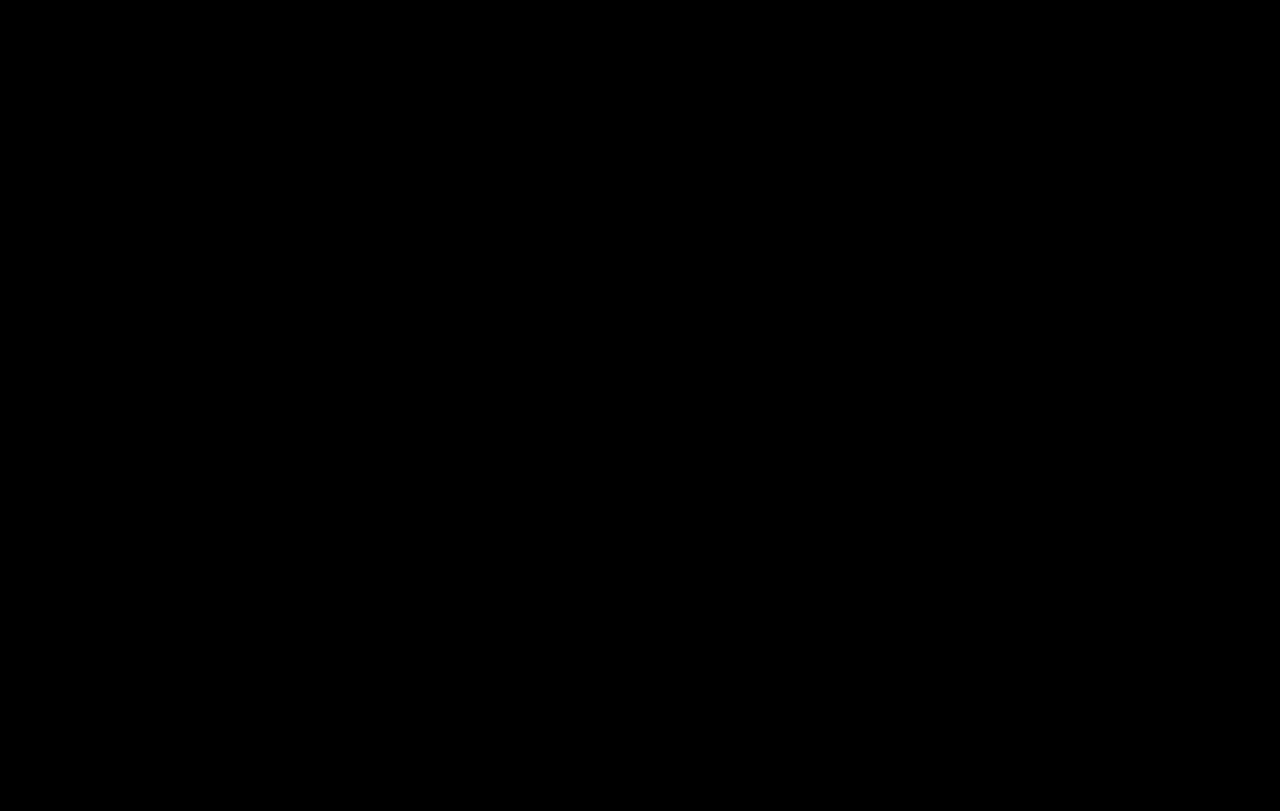
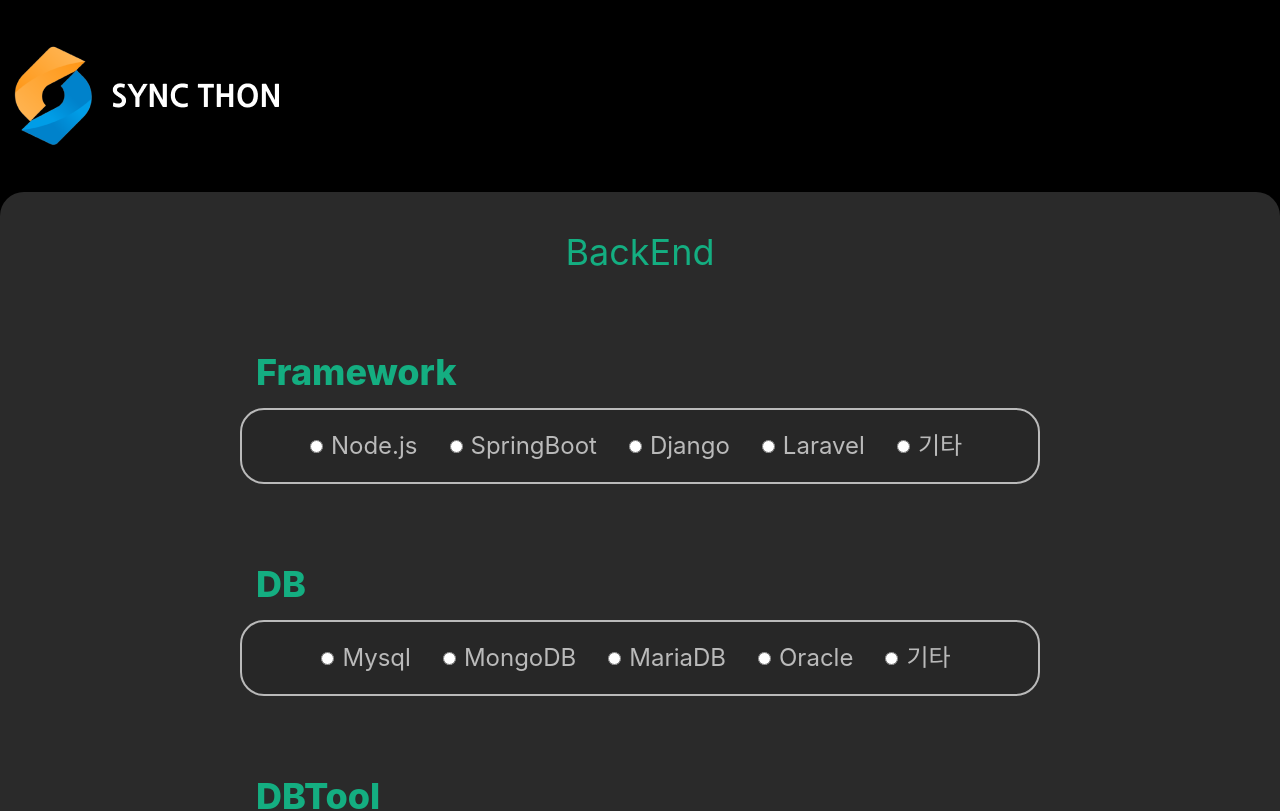
Before and after one commit to bishoe01/UMC_HACKATHON, a React (Create React App) app in the folder starter/: page /vote/1 in a window 1280 px wide. Before the commit this address had no page. Shown: the top 811 px of the page. Built offline with nearby package versions, Linux system fonts and the light colour scheme; no server answers.

Commit message:
이미지 경로 수정

```diff
--- a/starter/src/index.js
+++ b/starter/src/index.js
@@ -22,7 +22,7 @@ const router = createBrowserRouter([
       { path: "/profile", element: <Profile /> },
       { path: "/register", element: <Register /> },
       { path: "/home", element: <Home /> },
-      { path: "/vote", element: <Vote /> },
+      { path: "/vote/:id", element: <Vote /> },
       { path: "/team/:team", element: <TeamPage /> },
       { path: "/signup/:id", element: <SignUp /> },
     ],
--- a/starter/src/pages/SignUp.jsx
+++ b/starter/src/pages/SignUp.jsx
@@ -33,7 +33,7 @@ export default function SignUp({}) {
 
   return (
     <div>
-      <img className="mt-10" src="images/logo.png" alt="none" />
+      <img className="mt-10" src="/images/logo.png" alt="none" />
       <div className="text-primary flex justify-center items-center text-4xl flex-col bg-gray rounded-3xl p-10 my-10">
         제목 넣으면 됨
         <div className="w-2/3">
--- a/starter/src/pages/Vote.jsx
+++ b/starter/src/pages/Vote.jsx
@@ -1,4 +1,4 @@
-import React from "react";
+import React, { useEffect, useState } from "react";
 import api from "../apis/axios";
 
 export default function Vote() {
@@ -16,10 +16,17 @@ export default function Vote() {
     ["Editor", ["intelliJ", "vscode", "eclipse", "기타"]],
     ["Clouding", ["aws", "googleCloud", "naverCloud", "기타"]],
   ];
-
-  const temp = "ㄹ";
-  const title = temp === "frontend" ? "FrontEnd" : "BackEnd";
-  const datas = temp === "frontend" ? frontDatas : backDatas;
+  const [user, setUser] = useState("");
+  useEffect(() => {
+    api
+      .get("/user/part")
+      .then((res) => console.log(res))
+      .catch((err) => {
+        console.log(err);
+      });
+  }, []);
+  const title = user === "frontend" ? "FrontEnd" : "BackEnd";
+  const datas = user === "frontend" ? frontDatas : backDatas;
   const sendDatas = [];
   for (let i = 0; i < datas.length; i++) {
     sendDatas.push([datas[i][0], ""]);
@@ -48,7 +55,7 @@ export default function Vote() {
 
   return (
     <div>
-      <img className="mt-10" src="images/logo.png" alt="none" />
+      <img className="mt-10" src="/images/logo.png" alt="none" />
       <div className="text-primary flex justify-center items-center text-4xl flex-col bg-gray rounded-3xl p-10 my-10">
         {title}
         {datas.map((data, index) => {
```
